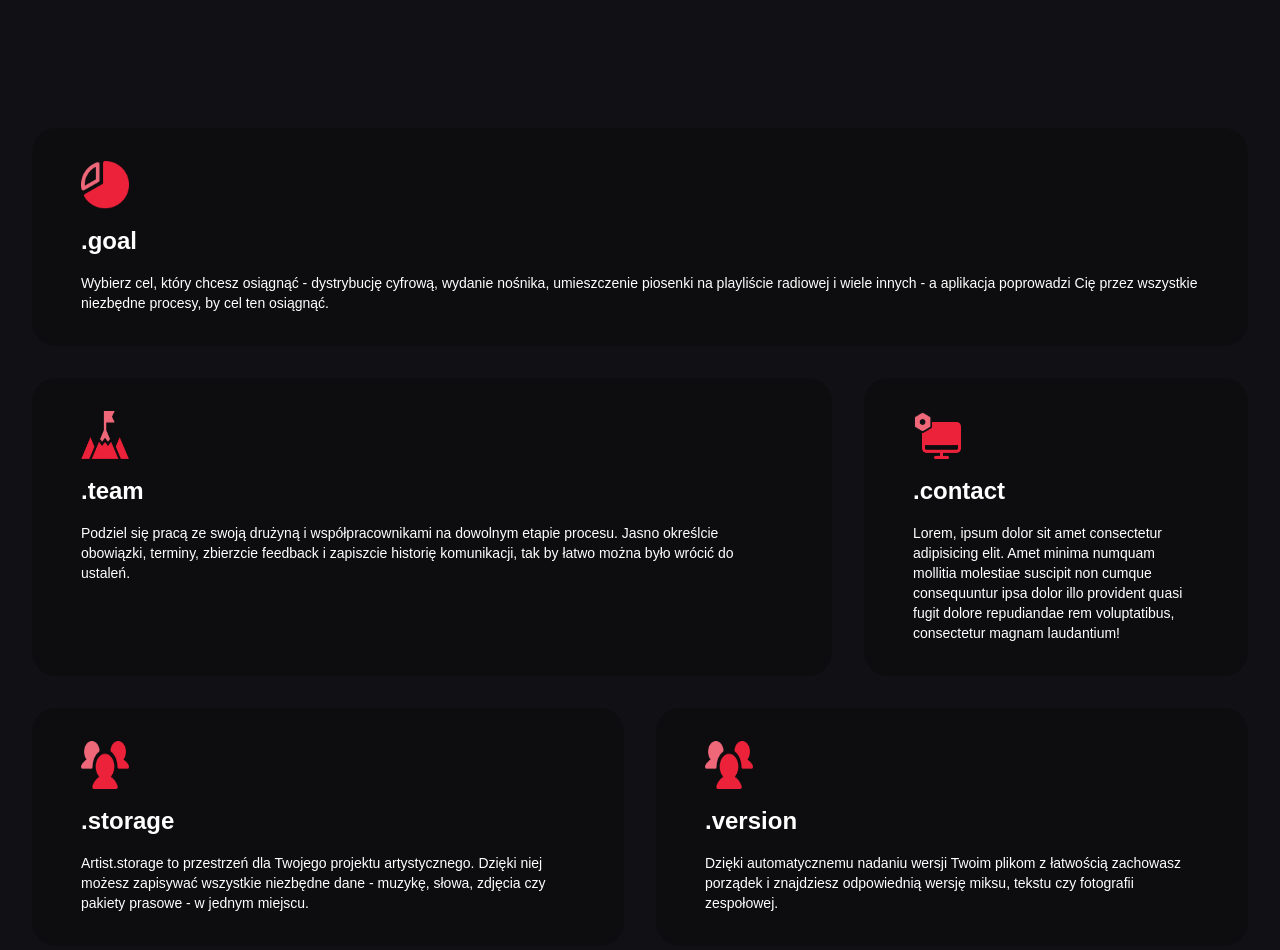
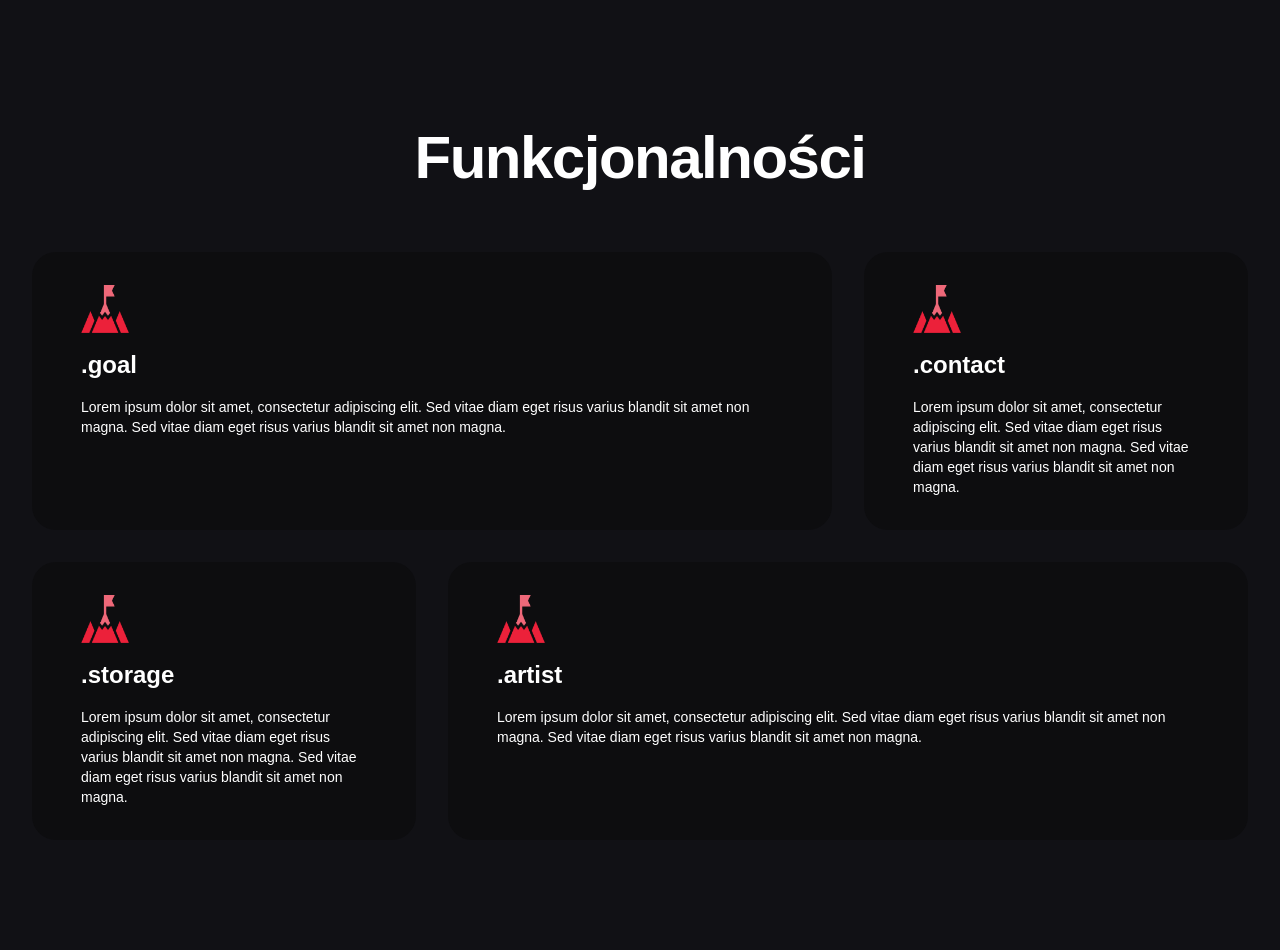
Before and after one commit to manage-band/manage-band-landing, an Astro site: page / in a window 1280 px wide. Shown: the part 800-1750 px from the top of the page. Built offline with nearby package versions, Linux system fonts and the light colour scheme; Astro itself is replaced by a stand-in of ours.

Commit message:
:art: improved structure of

```diff
--- a/src/components/content-section.astro
+++ b/src/components/content-section.astro
@@ -7,11 +7,8 @@ export type Props = {
 const { title, id } = Astro.props;
 ---
 
-<section
-  id={id}
-  class='flex scroll-mt-24 flex-col items-center gap-4 space-y-8'
->
-  <div class='container'>
+<section id={id} class='flex scroll-mt-24 flex-col items-center'>
+  <div class='container space-y-16'>
     <div class='flex flex-col items-center gap-4 container'>
       {
         title && (
--- a/src/components/intro.astro
+++ b/src/components/intro.astro
@@ -1,70 +1,21 @@
 ---
 import ContentSection from './content-section.astro';
 import Tile from './tile.astro';
-import Chart from '@/assets/mb-chart.png';
+import { goals } from '@/content/goals';
 ---
 
-<ContentSection id='intro' title=''>
+<ContentSection id='intro' title='Funkcjonalności'>
   <Fragment slot='lead'>
-    <div class='grid lg:grid-cols-6 grid-cols-1 lg:gap-8 gap-4'>
-      <Tile id='one' title='.goal' img='mb-chart.png' className='lg:col-span-6'>
-        <Fragment slot='content'>
-          <p class='text-sm'>
-            Wybierz cel, który chcesz osiągnąć - dystrybucję cyfrową, wydanie
-            nośnika, umieszczenie piosenki na playliście radiowej i wiele innych
-            - a aplikacja poprowadzi Cię przez wszystkie niezbędne procesy, by
-            cel ten osiągnąć.
-          </p>
-        </Fragment>
-      </Tile>
-      <Tile id='two' title='.team' img='mb-goal.png' className='lg:col-span-4'>
-        <Fragment slot='content'>
-          <p class='text-sm'>
-            Podziel się pracą ze swoją drużyną i współpracownikami na dowolnym
-            etapie procesu. Jasno określcie obowiązki, terminy, zbierzcie
-            feedback i zapiszcie historię komunikacji, tak by łatwo można było
-            wrócić do ustaleń.
-          </p>
-        </Fragment>
-      </Tile>
-      <Tile id='two' title='.contact' img='mb-pc.png' className='lg:col-span-2'>
-        <Fragment slot='content'>
-          <p class='text-sm'>
-            Lorem, ipsum dolor sit amet consectetur adipisicing elit. Amet
-            minima numquam mollitia molestiae suscipit non cumque consequuntur
-            ipsa dolor illo provident quasi fugit dolore repudiandae rem
-            voluptatibus, consectetur magnam laudantium!
-          </p>
-        </Fragment>
-      </Tile>
-      <Tile
-        id='two'
-        title='.storage'
-        img='mb-peers.png'
-        className='lg:col-span-3'
-      >
-        <Fragment slot='content'>
-          <p class='text-sm'>
-            Artist.storage to przestrzeń dla Twojego projektu artystycznego.
-            Dzięki niej możesz zapisywać wszystkie niezbędne dane - muzykę,
-            słowa, zdjęcia czy pakiety prasowe - w jednym miejscu.
-          </p>
-        </Fragment>
-      </Tile>
-      <Tile
-        id='two'
-        title='.version'
-        img='mb-peers.png'
-        className='lg:col-span-3'
-      >
-        <Fragment slot='content'>
-          <p class='text-sm'>
-            Dzięki automatycznemu nadaniu wersji Twoim plikom z łatwością
-            zachowasz porządek i znajdziesz odpowiednią wersję miksu, tekstu czy
-            fotografii zespołowej.
-          </p>
-        </Fragment>
-      </Tile>
+    <div class='grid lg:grid-cols-3 grid-cols-1 lg:gap-8 gap-4'>
+      {
+        goals.map((goal) => (
+          <Tile id={`goal-${goal.title}`} {...goal}>
+            <Fragment slot='content'>
+              <p class='text-sm'>{goal.description}</p>
+            </Fragment>
+          </Tile>
+        ))
+      }
     </div>
   </Fragment>
 </ContentSection>
--- a/src/components/tile.astro
+++ b/src/components/tile.astro
@@ -1,19 +1,16 @@
 ---
-export type Props = {
+import type { GoalType } from '@/types';
+export type Props = GoalType & {
   id: string;
-  title: string;
-  background?: string;
-  className?: string;
-  img?: string;
 };
-const { id, title, background, className, img } = Astro.props;
+const { id, title, background, styling, img } = Astro.props;
 ---
 
 <div
   id={id}
   class={`border rounded-3xl border-transparent px-12 py-8 ${
     background ?? 'bg-darkBackground'
-  }${className ? ` ${className}` : ''}`}
+  }${styling ? ` ${styling}` : ''}`}
 >
   {img && <img src={img} class='w-12 h-12 mb-4' />}
   <h2 class='text-2xl font-bold text-white mb-4'>{title}</h2>
--- /dev/null
+++ b/src/content/goals.ts
@@ -0,0 +1,30 @@
+import type { GoalType } from '@/types';
+
+export const goals: GoalType[] = [
+  {
+    title: '.goal',
+    img: 'mb-goal.png',
+    description:
+      'Lorem ipsum dolor sit amet, consectetur adipiscing elit. Sed vitae diam eget risus varius blandit sit amet non magna. Sed vitae diam eget risus varius blandit sit amet non magna.',
+    styling: 'lg:col-span-2',
+  },
+  {
+    title: '.contact',
+    img: 'mb-goal.png',
+    description:
+      'Lorem ipsum dolor sit amet, consectetur adipiscing elit. Sed vitae diam eget risus varius blandit sit amet non magna. Sed vitae diam eget risus varius blandit sit amet non magna.',
+  },
+  {
+    title: '.storage',
+    img: 'mb-goal.png',
+    description:
+      'Lorem ipsum dolor sit amet, consectetur adipiscing elit. Sed vitae diam eget risus varius blandit sit amet non magna. Sed vitae diam eget risus varius blandit sit amet non magna.',
+  },
+  {
+    title: '.artist',
+    img: 'mb-goal.png',
+    description:
+      'Lorem ipsum dolor sit amet, consectetur adipiscing elit. Sed vitae diam eget risus varius blandit sit amet non magna. Sed vitae diam eget risus varius blandit sit amet non magna.',
+    styling: 'lg:col-span-2',
+  },
+];
```
Also changed, not shown: src/types.ts (+8 -0 lines).
